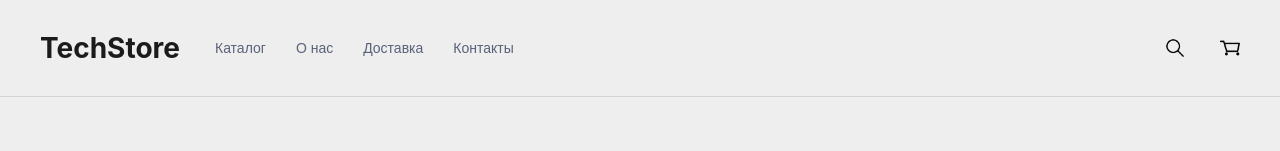
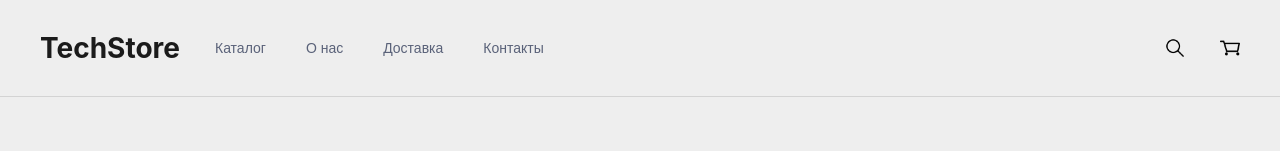
Before and after one commit to pushinae/Techstore, a website built with Vite: page index.html in a window 1280 px wide. Shown: the top 151 px of the page. Built offline with nearby package versions, Linux system fonts and the light colour scheme.

Commit message:
Adjust header spacing

```diff
--- a/style.css
+++ b/style.css
@@ -31,7 +31,7 @@ header, footer {
 .navigation {
     display: flex;
     justify-content: flex-start;
-    gap: 30px;
+    gap: 40px;
 }
 
 .navigation li a {
```
